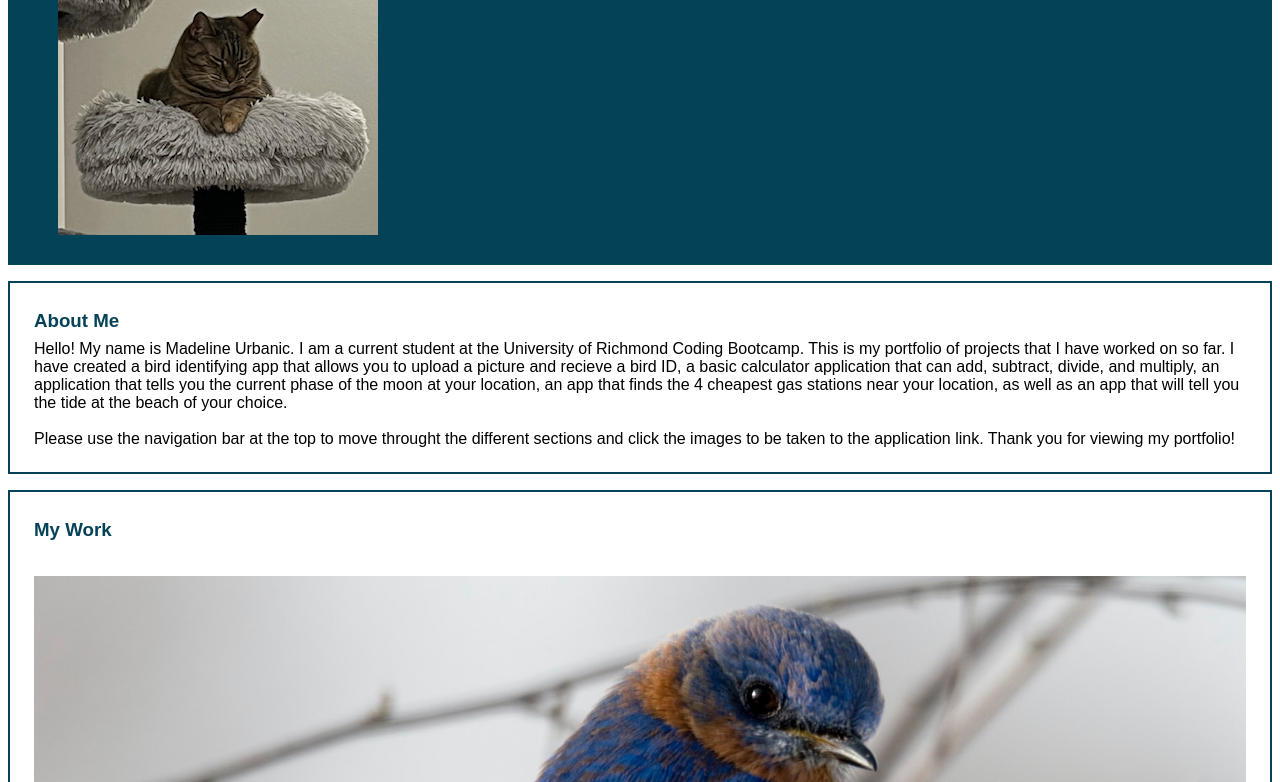
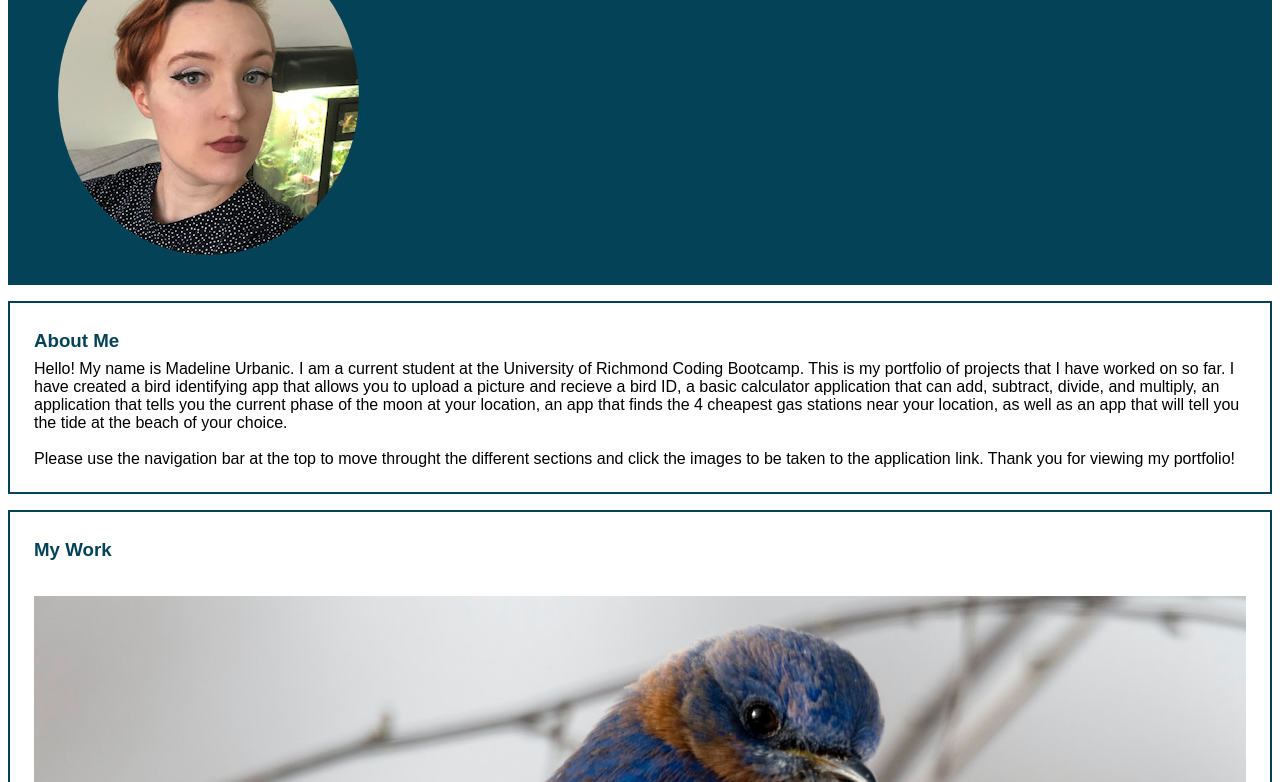
Before and after one commit to m-r-urbanic/2-Porfolio-Web, a plain HTML site: page index.html in a window 1280 px wide. Shown: the part 99-881 px from the top of the page. Drawn offline with Linux system fonts and the light colour scheme.

Commit message:
add photo of myself

```diff
--- a/assets/css/style.css
+++ b/assets/css/style.css
@@ -15,6 +15,11 @@
 
 /* Make the sub-images circles */
 .sub-img {
+    border-radius:50%;
+}
+
+/* Make my profile picture circle */
+.self {
     border-radius:50%;
 }
 
--- a/index.html
+++ b/index.html
@@ -12,7 +12,7 @@
 <body class="test-me">
     <header class="header">
         <figure>
-            <img src="./assets/images/Maki.jpg" />
+            <img class="self" src="./assets/images/self.jpeg" />
         </figure>
         <main>
             <!--My name as the main header-->
```
Also changed, not shown: assets/images/self.jpeg (added), 2 other files.
